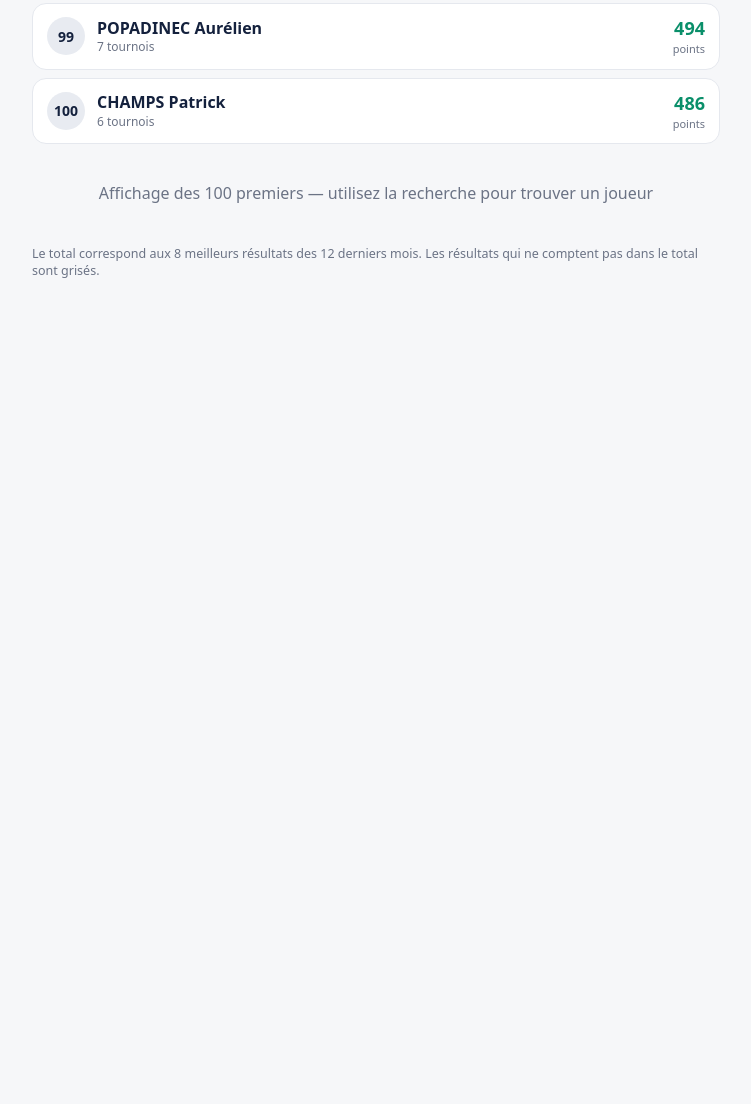
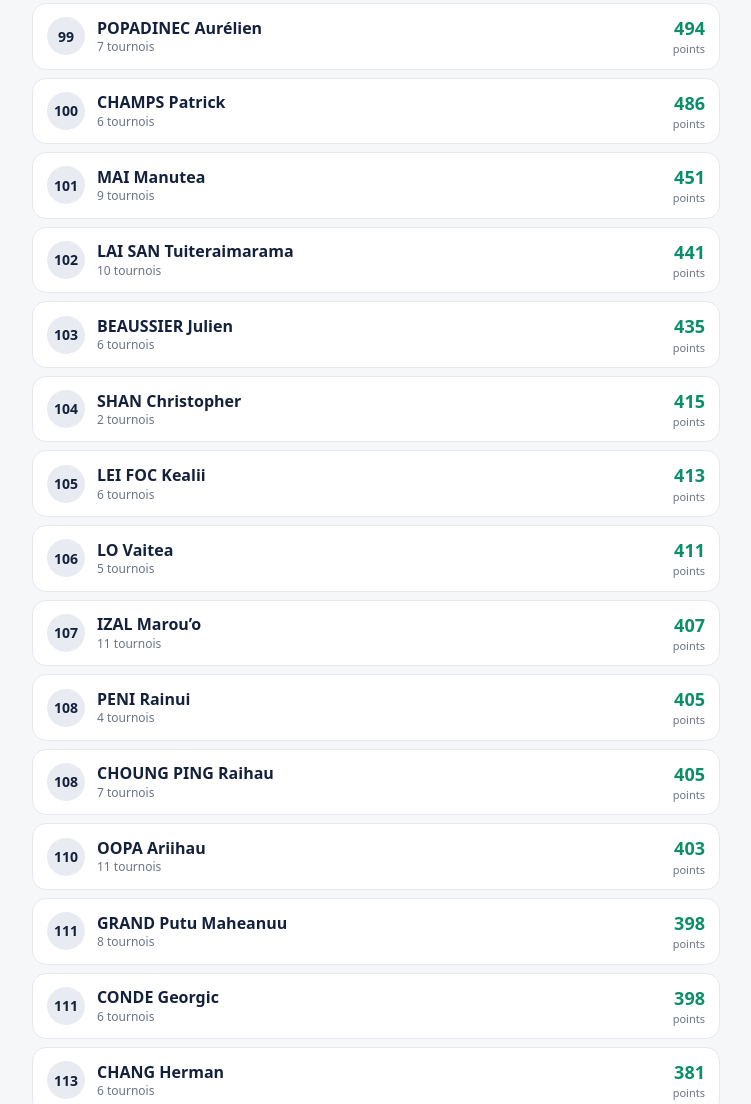
Before and after one commit to jsansine10/Padeltahiti.github.io, a plain HTML site: page index.html in a window 1280 px wide. Shown: the part 7545-8649 px from the top of the page, without its empty margins (264-1015 px from the left). Before the commit the page ends 7841 px from the top, so only its background shows below. Drawn offline with Linux system fonts and the light colour scheme.

Commit message:
Add files via upload

```diff
--- a/index.html
+++ b/index.html
@@ -52,7 +52,7 @@ const D=DATA[g],q=norm($('q').value.trim());
 const L=D.p.filter(p=>!q||p.k.includes(q));
 $('cnt').textContent=L.length+' joueur'+(L.length>1?'s':'')+(q?' trouvé'+(L.length>1?'s':''):'');
 if(!L.length){$('list').innerHTML='<div class="empty">Aucun joueur trouvé</div>';return}
-const sh=L.slice(0,q?200:100);
+const sh=L;
 $('list').innerHTML=sh.map(p=>{
 const o=open===g+p.n;
 let det='';
```
